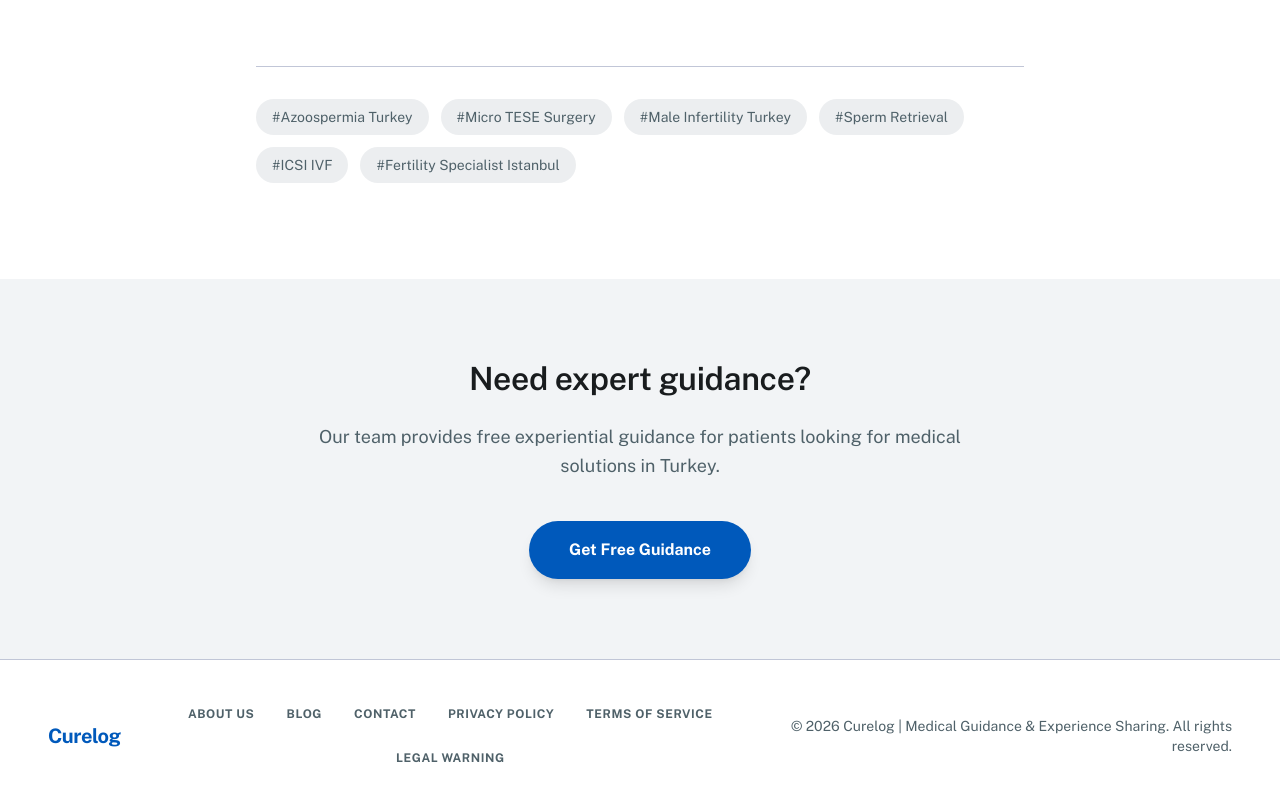
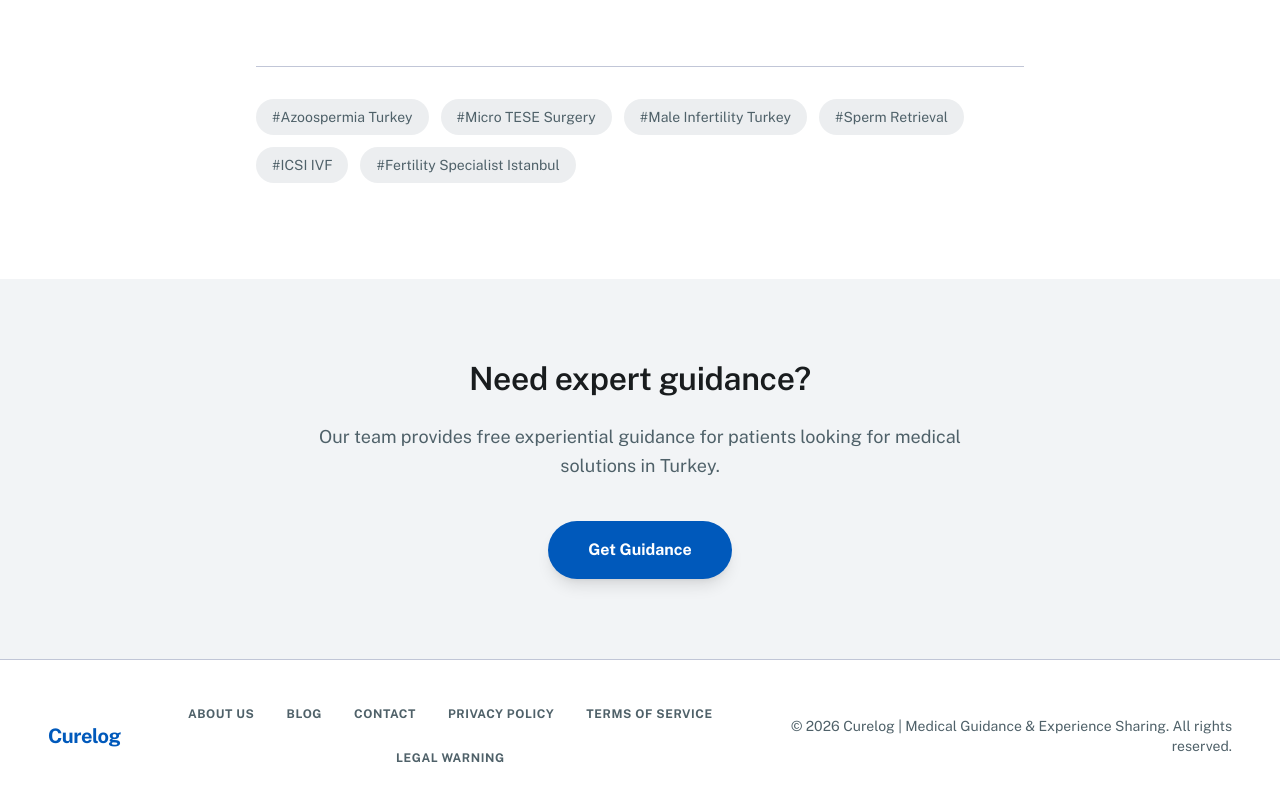
Before and after one commit to BilalERSAN/medlog-web, a Next.js app: page /blog/azoospermia-treatment-turkey-micro-tese-surgery in a window 1280 px wide. Shown: the part 1962-2762 px from the top of the page. Built offline with nearby package versions, Linux system fonts and the light colour scheme.

Commit message:
blog guidance butonu

```diff
--- a/src/app/blog/[slug]/BlogPostClient.tsx
+++ b/src/app/blog/[slug]/BlogPostClient.tsx
@@ -94,10 +94,10 @@ export default function BlogPostClient({ post }: { post: BlogPost }) {
             })}
           </p>
           <Link
-            href="/#guidance"
+            href="/consultation"
             className="bg-primary text-on-primary px-10 py-4 rounded-full font-bold shadow-lg hover:shadow-xl hover:scale-105 transition-all inline-block"
           >
-            {t({ en: "Get Free Guidance", ar: "احصل على إرشاد مجاني" })}
+            {t({ en: "Get Guidance", ar: "احصل على إرشاد" })}
           </Link>
         </div>
       </section>
```
